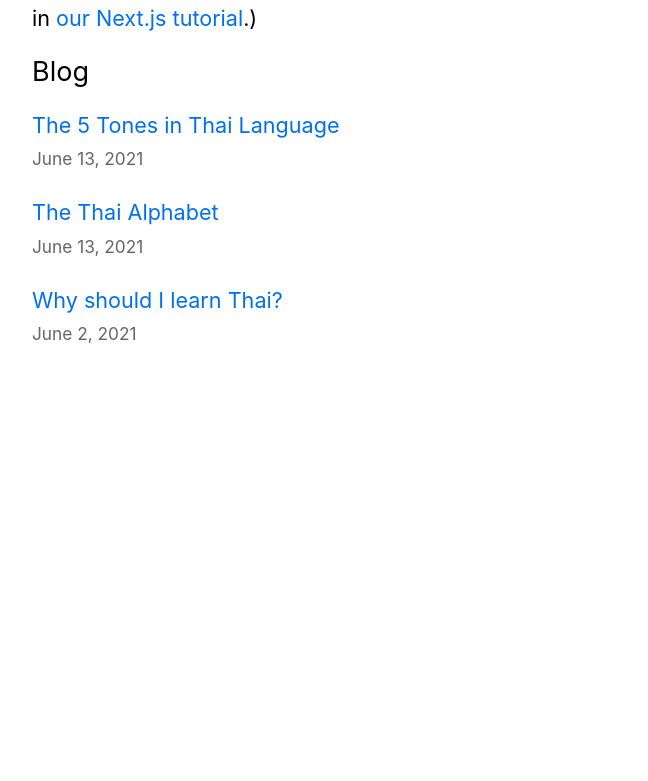
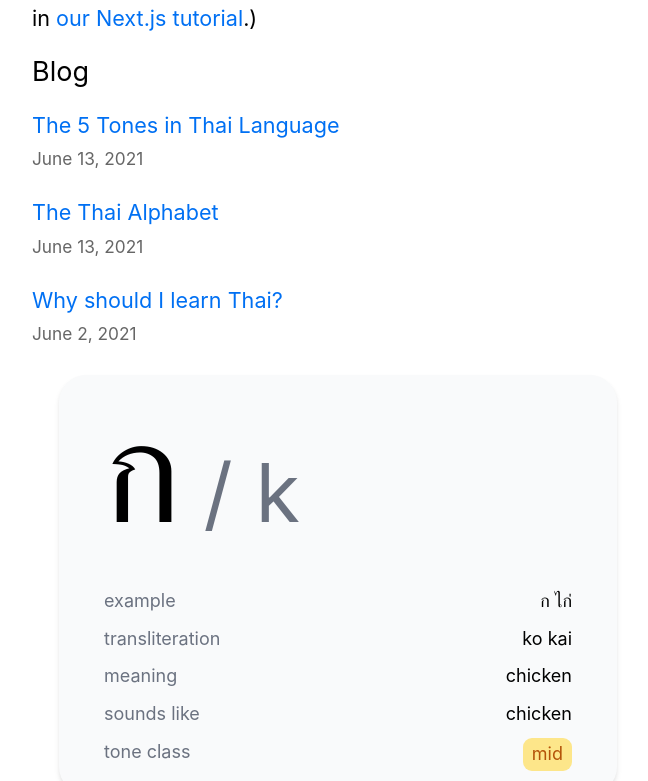
Before and after one commit to cheyer/learn-thai-online, a Next.js app: page / in a window 1280 px wide. Shown: the part 351-1132 px from the top of the page, without its empty margins (302-950 px from the left). Before the commit the page ends 807 px from the top, so only its background shows below. Built offline with nearby package versions, Linux system fonts and the light colour scheme.

Commit message:
feat: add Card component

```diff
--- /dev/null
+++ b/components/Card.tsx
@@ -0,0 +1,53 @@
+import { IConsonant } from "../data/consonants";
+
+interface Props {
+  consonant: IConsonant;
+}
+
+const Badge = ({ children }) => {
+  return (
+    <div className="bg-yellow-200 text-yellow-700 px-2 py-0.5 rounded-lg">
+      {children}
+    </div>
+  );
+};
+
+const Row = ({ description, value }) => {
+  return (
+    <div className="flex justify-between mb-2">
+      <span className="text-gray-500">{description}</span>
+      <span>{value}</span>
+    </div>
+  );
+};
+
+const Card: React.FC<Props> = ({ consonant }) => {
+  const rows = [
+    { key: "example", value: consonant.thai },
+    { key: "transliteration", value: consonant.rtgs },
+    { key: "meaning", value: consonant.meaning },
+    { key: "sounds like", value: consonant.meaning },
+  ];
+
+  return (
+    <div className="bg-gray-50 px-10 py-5 m-6 rounded-3xl shadow-md">
+      <div className="pb-10">
+        <span className="text-9xl text-bold">{consonant.symbol}</span>
+        <span className="text-7xl text-gray-500">
+          {" / "}
+          {consonant.transliteration}
+        </span>
+      </div>
+      {rows.map((row) => (
+        <Row description={row.key} value={row.value} />
+      ))}
+
+      <div className="flex justify-between">
+        <span className="text-gray-500">tone class</span>
+        <Badge>{consonant.class}</Badge>
+      </div>
+    </div>
+  );
+};
+
+export default Card;
--- a/pages/index.js
+++ b/pages/index.js
@@ -1,9 +1,11 @@
-import Head from 'next/head'
-import Layout, { siteTitle } from '../components/layout'
-import utilStyles from '../styles/utils.module.css'
-import { getSortedPostsData } from '../lib/posts'
-import Link from 'next/link'
-import Date from '../components/date'
+import consonants from "../data/consonants";
+import Card from "../components/Card";
+import Head from "next/head";
+import Layout, { siteTitle } from "../components/layout";
+import utilStyles from "../styles/utils.module.css";
+import { getSortedPostsData } from "../lib/posts";
+import Link from "next/link";
+import Date from "../components/date";
 
 export default function Home({ allPostsData }) {
   return (
@@ -14,7 +16,7 @@ export default function Home({ allPostsData }) {
       <section className={utilStyles.headingMd}>
         <p>Learn Thai Online</p>
         <p>
-          (This is a sample website - you’ll be building a site like this in{' '}
+          (This is a sample website - you’ll be building a site like this in{" "}
           <a href="https://nextjs.org/learn">our Next.js tutorial</a>.)
         </p>
       </section>
@@ -34,15 +36,20 @@ export default function Home({ allPostsData }) {
           ))}
         </ul>
       </section>
+      <section>
+        {consonants.map((consonant) => (
+          <Card consonant={consonant} />
+        ))}
+      </section>
     </Layout>
-  )
+  );
 }
 
 export async function getStaticProps() {
-  const allPostsData = getSortedPostsData()
+  const allPostsData = getSortedPostsData();
   return {
     props: {
-      allPostsData
-    }
-  }
+      allPostsData,
+    },
+  };
 }
```
